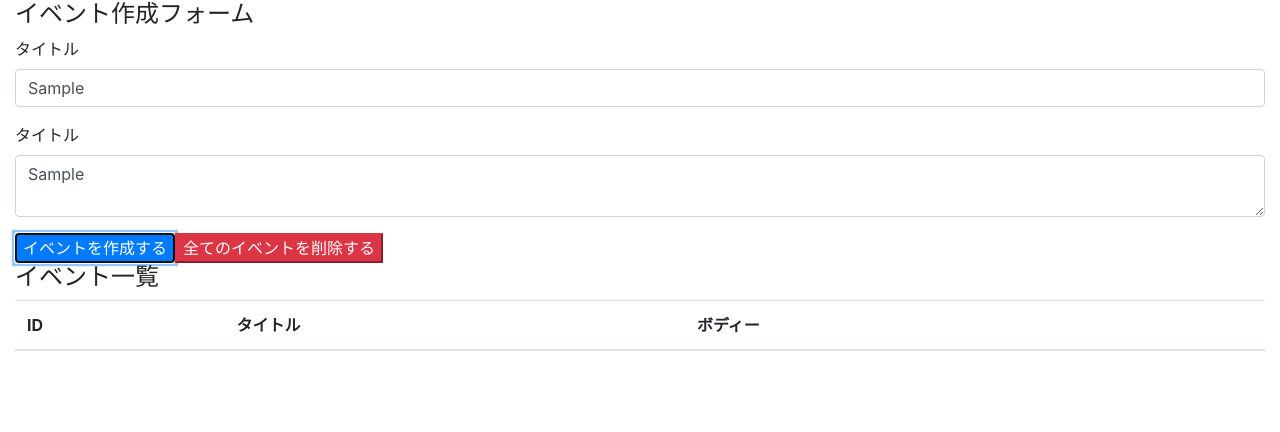
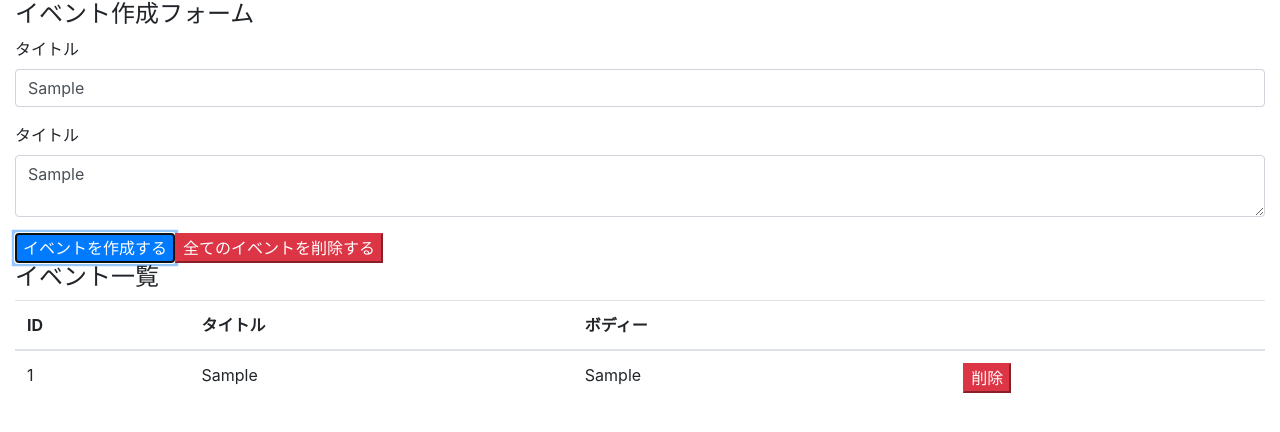
Before and after one commit to nhasumi/react-hooks, a React (Create React App) app in the folder react-hooks-101/: page / in a window 1280 px wide. Both pictures are taken after typing "Sample", "Sample" into the empty fields and a click on the button "イベントを作成する". Shown: the top 432 px of the page. Built offline with nearby package versions, Linux system fonts and the light colour scheme.

Commit message:
create display-event

```diff
--- a/react-hooks-101/src/components/App.js
+++ b/react-hooks-101/src/components/App.js
@@ -1,7 +1,7 @@
 import React, {useReducer, useState} from 'react';
 import 'bootstrap/dist/css/bootstrap.min.css'
 import reducer from '../reduces'
-
+import Event from './Event'
 
 const App = () => {
 
@@ -15,8 +15,6 @@ const App = () => {
     const action = {type:'CREATE_EVENT', title, body}
     dispatch(action)
   }
-
-  console.log(state)
 
   return (
     <div className="container-fluid">
@@ -45,6 +43,28 @@ const App = () => {
             </tr>
           </thead>
           <tbody>
+            { state.map((event,index) => <Event key={index} event={event} dispatch={dispatch} />)}
+
+  {/*           {
+              state.map((event,index)=>{
+                const id = event.id
+
+                const handledeleteEvent = () => {
+                  const action = {type:'DELETE_EVENT', id}
+                  dispatch(action)
+                }
+
+                return (
+                  <tr key={index}>
+                    <td>{event.id}</td>
+                    <td>{event.title}</td>
+                    <td>{event.body}</td>
+                    <td><button  className="btm btn-danger" onClick={handledeleteEvent}>削除</button></td>
+                  </tr>
+                )
+              })
+            } */}
+
           </tbody>
         </table>
     </div>
--- /dev/null
+++ b/react-hooks-101/src/components/Event.js
@@ -0,0 +1,24 @@
+import React  from 'react';
+
+const Event = (props) => {
+    console.log(props)
+    const {index, event, dispatch}  = props
+
+    const id = event.id
+
+    const handledeleteEvent = () => {
+        const action = {type:'DELETE_EVENT', id}
+        dispatch(action)
+      }
+
+      return (
+        <tr key={index}>
+          <td>{event.id}</td>
+          <td>{event.title}</td>
+          <td>{event.body}</td>
+          <td><button  className="btm btn-danger" onClick={handledeleteEvent}>削除</button></td>
+        </tr>
+      )
+    }
+
+export default Event
--- a/react-hooks-101/src/reduces/index.js
+++ b/react-hooks-101/src/reduces/index.js
@@ -12,10 +12,8 @@
 //}]
 
 
+const events = (state = [], action) => {
 
-
-const events = (state = [], action) => {
-    console.log(state)
     switch(action.type){
         case 'CREATE_EVENT':
             const event = {title: action.title, body:action.body}
@@ -23,7 +21,7 @@ const events = (state = [], action) => {
             const id = length === 0 ? 1 :state[length-1].id+1
             return [...state, {id, ...event}]
         case 'DELETE_EVENT':
-            return state
+            return  state.filter(event => event.id !== action.id)
         case 'DELETE_ALL_EVENT':
             return state
         default:
```
